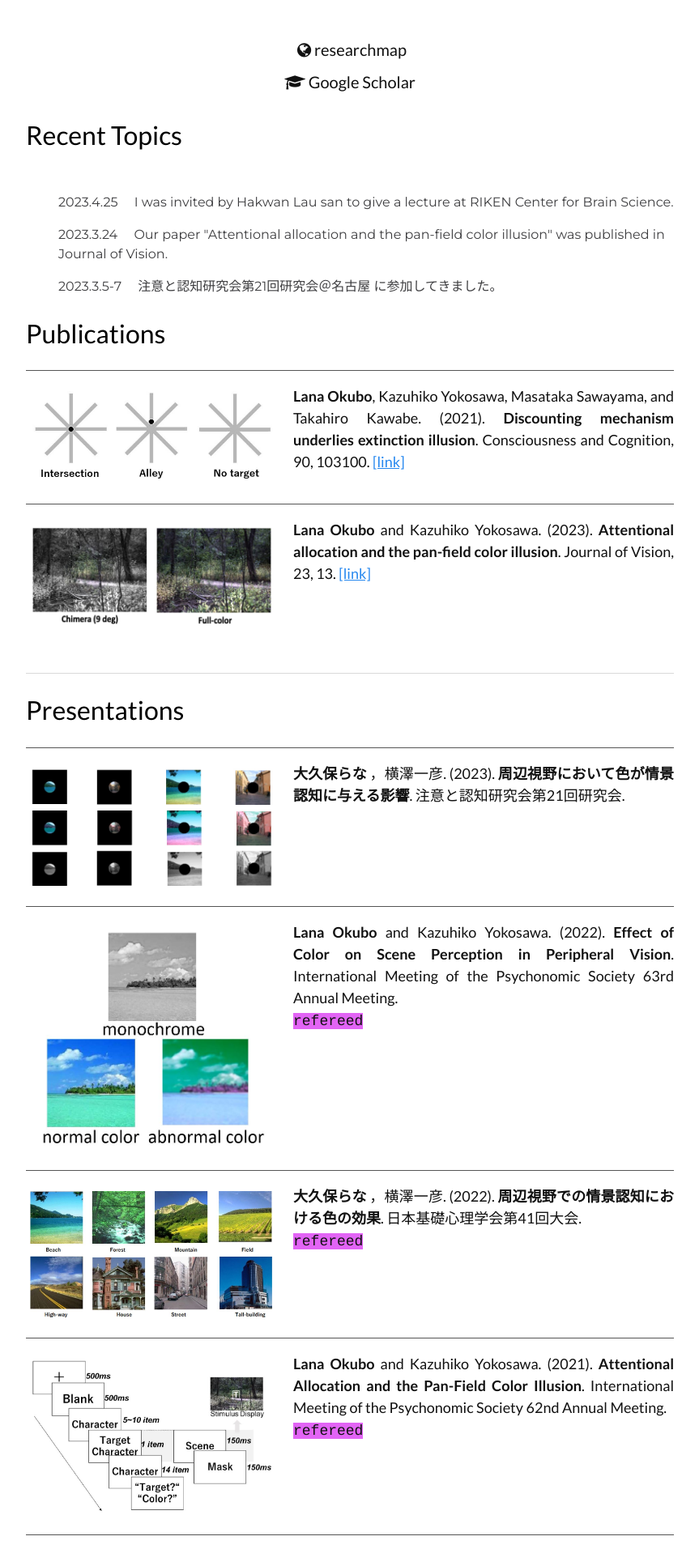
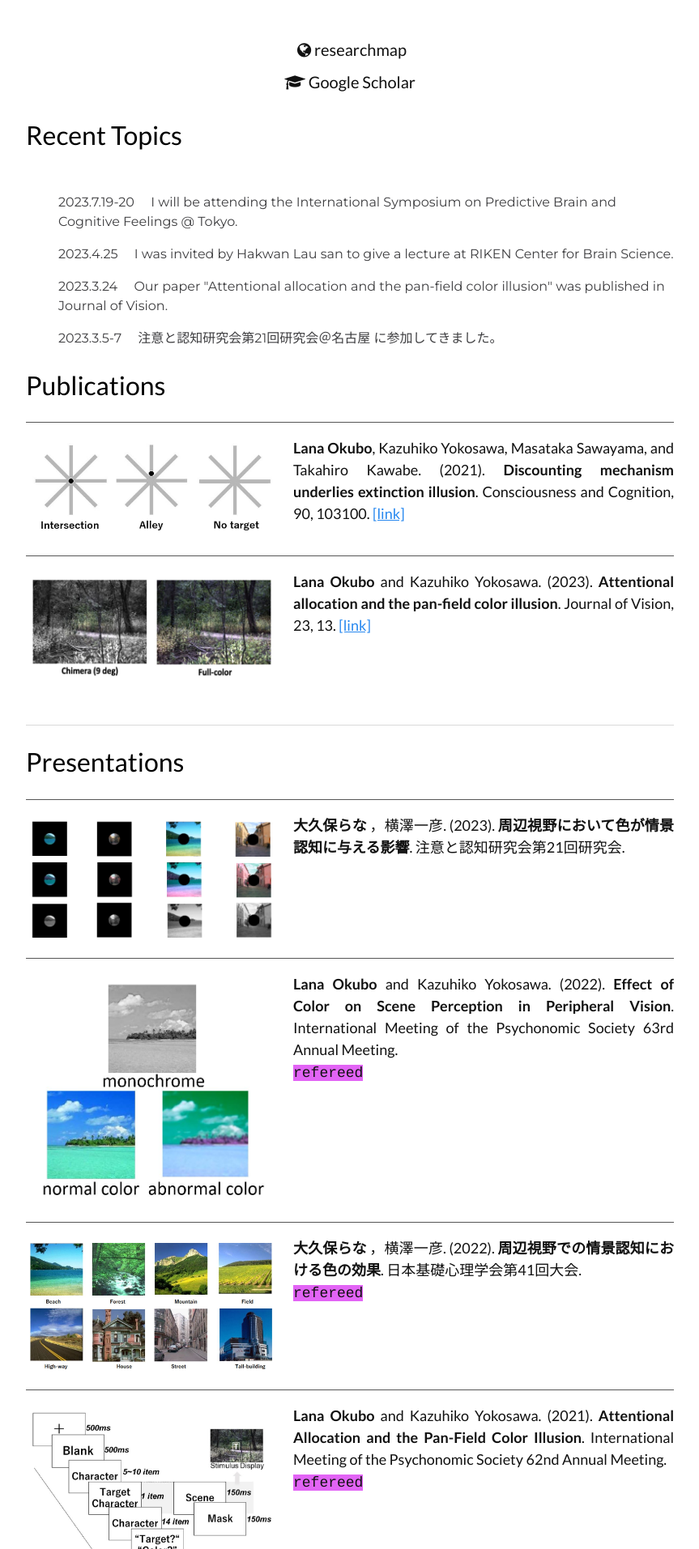
Before and after one commit to LNOKB/lnokb.github.io, a Jekyll site: the page built from index.html, in a window 1280 px wide. Shown: the part 788-2701 px from the top of the page at 81% size, without its empty margins (208-1071 px from the left). Built offline with Jekyll 4.4.1, drawn with Linux system fonts in a browser that asks for light colours.

Commit message:
Update index.html

```diff
--- a/index.html
+++ b/index.html
@@ -45,6 +45,10 @@ layout: home-page
   </div>
   <div class="news-container" align="left">
     <ul>
+
+      <p class="subtitle">
+        2023.7.19-20 　I will be attending the International Symposium on Predictive Brain and Cognitive Feelings @ Tokyo.
+      </p>
 
       <p class="subtitle">
         2023.4.25 　I was invited by Hakwan Lau san to give a lecture at RIKEN Center for Brain Science.
```
